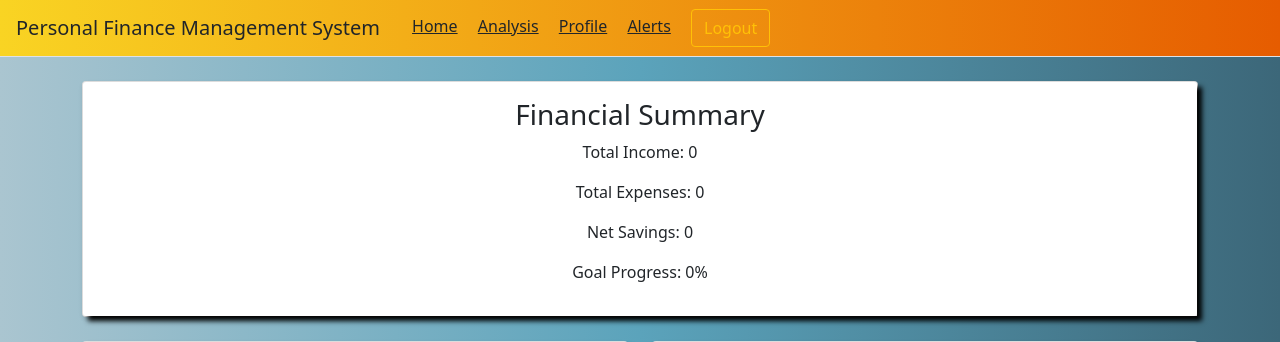
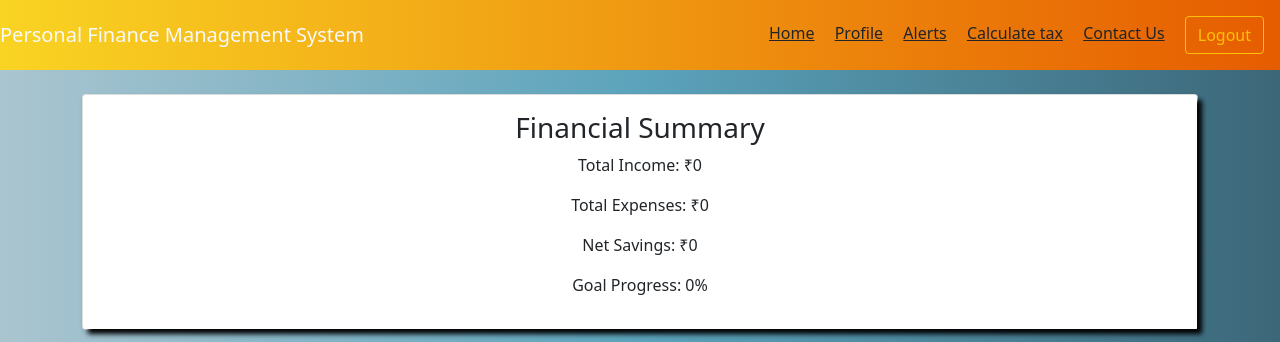
Before and after one commit to Haadikp/FinanceManager, a Flask app: page /analysis in a window 1280 px wide. Shown: the top 342 px of the page. Run offline with Flask 3, Linux system fonts and the light colour scheme; data that the repository does not hold is empty.

Commit message:
Added tax calculation

```diff
--- a/Personal Finance Management System/main.py
+++ b/Personal Finance Management System/main.py
@@ -136,6 +136,7 @@ app.config['MAIL_USERNAME'] = 'kpgadgetsarena@gmail.com'
 app.config['MAIL_PASSWORD'] = 'voxo isgt wxoi sqeb'
 app.config['MAIL_DEBUG'] = True
 mail = Mail(app)
+
 
 # Password reset route using OTP
 @app.route('/reset', methods=['POST'])
@@ -358,7 +359,6 @@ def home():
         return redirect('/')
 
 
-
 @app.route('/home/add_expense', methods=['POST'])
 def add_expense():
     if 'user_id' in session:
@@ -501,9 +501,6 @@ def analysis():
         return "An error occurred during analysis", 500
 
 
-
-
-
 @app.route('/alerts', methods=['GET', 'POST'])
 def alerts():
     if 'user_id' not in session:
@@ -594,6 +591,50 @@ def toggle_alert():
     return redirect('/alerts')
 
 
+@app.route('/calculate_tax', methods=['GET', 'POST'])
+def calculate_tax():
+    if request.method == 'POST':
+        # Get the user inputs from the form
+        total_income = float(request.form.get('total_income', 0))
+        total_expenses = float(request.form.get('total_expenses', 0))
+
+        # Taxable income = total income - total expenses
+        taxable_income = total_income - total_expenses
+
+        # Calculate tax based on the tax slabs
+        tax = calculate_tax_from_slabs(taxable_income)
+
+        return render_template('tax_calculation.html',
+                               total_income=total_income,
+                               total_expenses=total_expenses,
+                               taxable_income=taxable_income,
+                               tax=tax)
+    else:
+        return render_template('tax_form.html')
+
+
+# Function to calculate tax based on slabs
+def calculate_tax_from_slabs(income):
+    tax = 0
+    if income <= 250000:
+        tax = 0
+    elif income <= 500000:
+        tax = (income - 250000) * 0.05
+    elif income <= 750000:
+        tax = (250000 * 0.05) + ((income - 500000) * 0.10)
+    elif income <= 1000000:
+        tax = (250000 * 0.05) + (250000 * 0.10) + ((income - 750000) * 0.15)
+    elif income <= 1250000:
+        tax = (250000 * 0.05) + (250000 * 0.10) + (250000 * 0.15) + ((income - 1000000) * 0.20)
+    elif income <= 1500000:
+        tax = (250000 * 0.05) + (250000 * 0.10) + (250000 * 0.15) + (250000 * 0.20) + ((income - 1250000) * 0.25)
+    else:
+        tax = (250000 * 0.05) + (250000 * 0.10) + (250000 * 0.15) + (250000 * 0.20) + (250000 * 0.25) + (
+                    (income - 1500000) * 0.30)
+
+    return tax
+
+
 @app.route('/profile')
 def profile():
     if 'user_id' in session:  # if logged-in
--- a/Personal Finance Management System/templates/alerts.html
+++ b/Personal Finance Management System/templates/alerts.html
@@ -19,7 +19,8 @@
             <a class="py-2 m-2 text-dark" href="/home">Home</a>
             <a class="py-2 m-2 text-dark" href="/analysis">Analysis</a>
             <a class="py-2 m-2 text-dark" href="/profile">Profile</a>
-            <a class="py-2 m-2 text-dark" href="/alerts">Alerts</a>
+<!--            <a class="py-2 m-2 text-dark" href="/alerts">Alerts</a>-->
+            <a class="py-2 m-2 text-dark" href="/calculate_tax">Calculate tax</a>
             <a class="py-2 m-2 text-dark" href="/contact">Contact Us</a>
             <a class="btn m-2 btn-outline-warning" href="/logout">Logout</a>
         </nav>
--- a/Personal Finance Management System/templates/analysis.html
+++ b/Personal Finance Management System/templates/analysis.html
@@ -14,24 +14,27 @@
 </head>
 <body class="page-bg">
 
-    <div class="bg-nav d-flex flex-column flex-md-row align-items-center pb-0 mb-0 border-bottom">
-        <h5 class="m-3 mr-md-auto font-weight-normal">Personal Finance Management System</h5>
+    <!-- Navbar -->
+    <nav class="navbar bg-nav">
+        <a href="/" class="navbar-brand text-light">Personal Finance Management System</a>
         <nav class="m-2 my-md-0 mr-md-3">
             <a class="py-2 m-2 text-dark" href="/home">Home</a>
-            <a class="py-2 m-2 text-dark" href="/analysis">Analysis</a>
+<!--            <a class="py-2 m-2 text-dark" href="/analysis">Analysis</a>-->
             <a class="py-2 m-2 text-dark" href="/profile">Profile</a>
             <a class="py-2 m-2 text-dark" href="/alerts">Alerts</a>
+            <a class="py-2 m-2 text-dark" href="/calculate_tax">Calculate tax</a>
+            <a class="py-2 m-2 text-dark" href="/contact">Contact Us</a>
             <a class="btn m-2 btn-outline-warning" href="/logout">Logout</a>
         </nav>
-    </div>
+    </nav>
 
     <div class="container mt-4">
         <div class="card shadow-sm mb-4">
             <div class="card-body text-center">
                 <h3>Financial Summary</h3>
-                <p>Total Income: {{ total_income }}</p>
-                <p>Total Expenses: {{ total_expenses }}</p>
-                <p>Net Savings: {{ net_savings }}</p>
+                <p>Total Income: ₹{{ total_income }}</p>
+                <p>Total Expenses: ₹{{ total_expenses }}</p>
+                <p>Net Savings: ₹{{ net_savings }}</p>
                 <p>Goal Progress: {{ goal_progress }}%</p>
             </div>
         </div>
@@ -102,6 +105,7 @@
         }
     </script>
 
-
+    <!-- Optional Bootstrap JS -->
+    <script src="https://cdn.jsdelivr.net/npm/bootstrap@5.1.3/dist/js/bootstrap.bundle.min.js" crossorigin="anonymous"></script>
 </body>
 </html>
--- a/Personal Finance Management System/templates/contact.html
+++ b/Personal Finance Management System/templates/contact.html
@@ -23,7 +23,8 @@
         <a class="py-2 m-2 text-dark" href="/analysis">Analysis</a>
         <a class="py-2 m-2 text-dark" href="/profile">Profile</a>
         <a class="py-2 m-2 text-dark" href="/alerts">Alerts</a>
-        <a class="py-2 m-2 text-dark" href="/contact">Contact Us</a>
+          <a class="py-2 m-2 text-dark" href="/calculate_tax">Calculate tax</a>
+<!--        <a class="py-2 m-2 text-dark" href="/contact">Contact Us</a>-->
         <a class="btn m-2 btn-outline-warning" href="/logout">Logout</a>
       </nav>
 
--- a/Personal Finance Management System/templates/home.html
+++ b/Personal Finance Management System/templates/home.html
@@ -25,6 +25,7 @@
                 <a class="py-2 m-2 text-dark" href="/analysis">Analysis</a>
                 <a class="py-2 m-2 text-dark" href="/profile">Profile</a>
                 <a class="py-2 m-2 text-dark" href="/alerts">Alerts</a>
+                <a class="py-2 m-2 text-dark" href="/calculate_tax">Calculate tax</a>
                 <a class="py-2 m-2 text-dark" href="/contact">Contact Us</a>
             </nav>
             <a class="btn m-2 btn-outline-warning" href="/logout">Logout</a>
--- a/Personal Finance Management System/templates/profile.html
+++ b/Personal Finance Management System/templates/profile.html
@@ -21,8 +21,9 @@
             <nav class="m-2 my-md-0 mr-md-3">
                 <a class="py-2 m-2 text-dark" href="/home">Home</a>
                 <a class="py-2 m-2 text-dark" href="/analysis">Analysis</a>
-                <a class="py-2 m-2 text-dark" href="/profile">Profile</a>
+<!--                <a class="py-2 m-2 text-dark" href="/profile">Profile</a>-->
                 <a class="py-2 m-2 text-dark" href="/alerts">Alerts</a>
+                <a class="py-2 m-2 text-dark" href="/calculate_tax">Calculate tax</a>
                 <a class="py-2 m-2 text-dark" href="/contact">Contact Us</a>
             </nav>
             <a class="btn m-2 btn-outline-warning" href="/logout">Logout</a>
```
Lines whose indentation alone changed are shown as unchanged.
